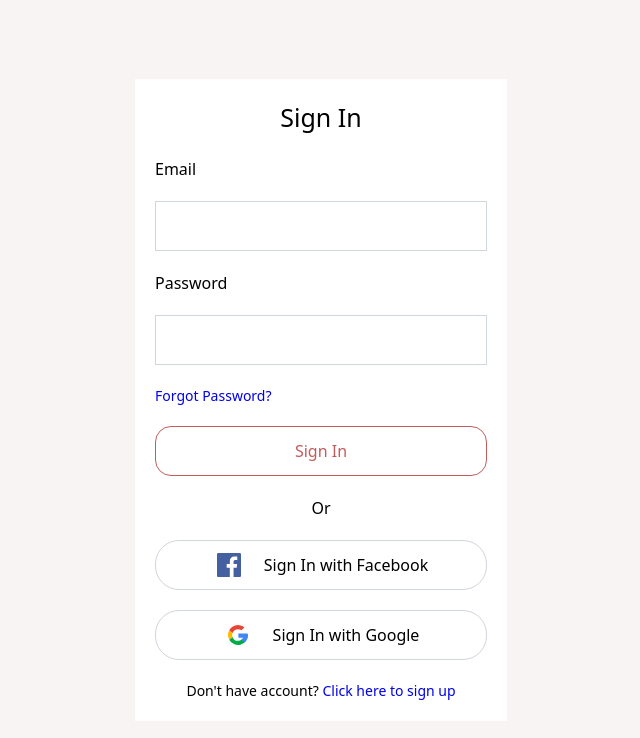
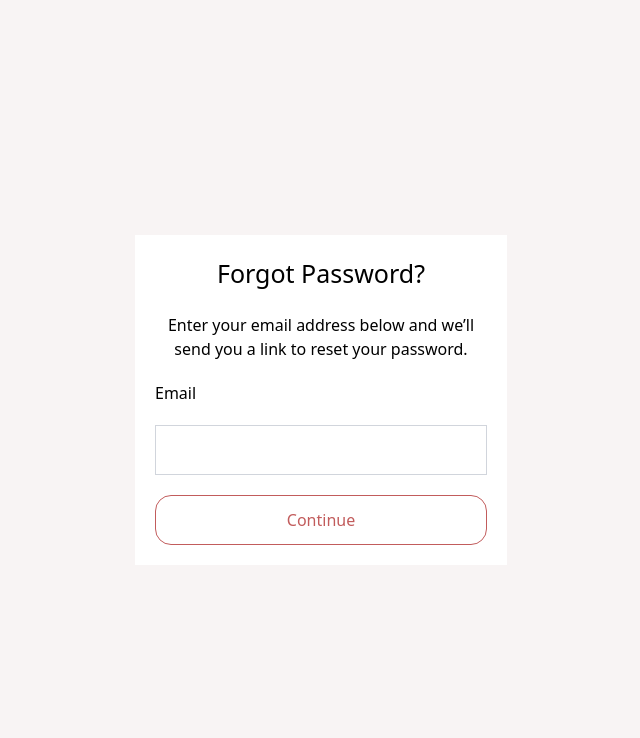
Before and after one commit to Vinzecta/Web-Project, a Next.js app in the folder next-web/: page /registeration in a window 1280 px wide. Shown: the top 738 px of the page, without its empty margins (319-959 px from the left). Built offline with nearby package versions, Linux system fonts and the light colour scheme.

Commit message:
Finish forgot password section styling

```diff
--- a/next-web/src/app/registeration/Forgot.jsx
+++ b/next-web/src/app/registeration/Forgot.jsx
@@ -1,13 +1,13 @@
 function Forgot() {
     return (
-        <form>
-            <h2>Forgot Password?</h2>
-            <p>Enter your email address below and we’ll send you a link to reset your password.</p>
+        <form className="w-[100%] flex flex-col gap-5 p-5 my-auto">
+            <h2 className="text-[25px] text-center">Forgot Password?</h2>
+            <p className="text-base text-center">Enter your email address below and we’ll send you a link to reset your password.</p>
 
-            <label>Email</label>
-            <input className="border" />
+            <label className="text-base">Email</label>
+            <input className="bg-[white] h-[50px] p-3 border border-gray-300 border-opacity-50 w-[100%]" />
 
-            <button className="border">Continue</button>
+            <button className="border border-[#C25C5C] text-[#C25C5C] rounded-2xl w-[100%] py-3">Continue</button>
         </form>
     );
 }
--- a/next-web/src/app/registeration/page.jsx
+++ b/next-web/src/app/registeration/page.jsx
@@ -11,9 +11,9 @@ function Registeration() {
                 <Image src={Image4} alt="Image-4" className="h-full w-full object-fill" />
             </div> */}
 
-            <SignIn />
+            {/* <SignIn /> */}
             {/* <SignUp /> */}
-            {/* <Forgot /> */}
+            <Forgot />
         </section>
     );
 }
```
